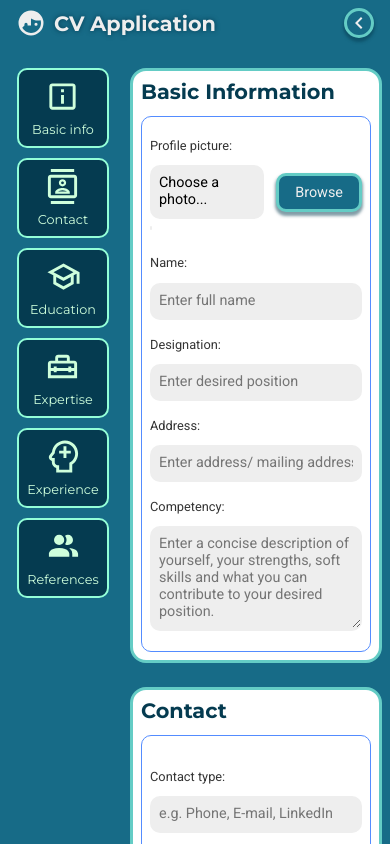
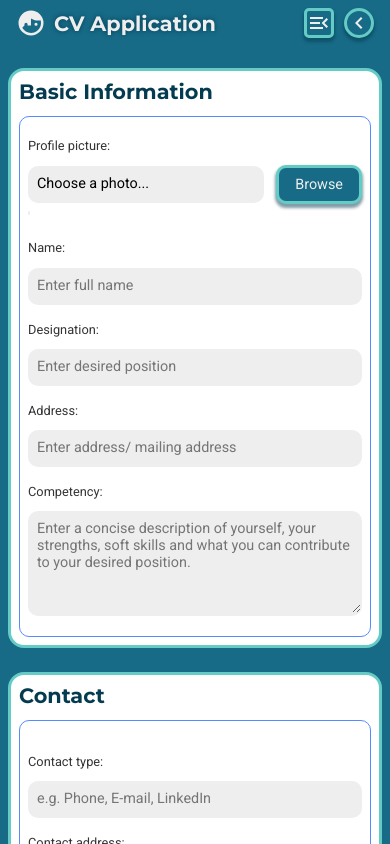
Before and after one commit to makieldeviso/CV-Application, a React (Vite) app: page / in a window 390 px wide. Built offline with nearby package versions, Linux system fonts and the light colour scheme.

Commit message:
Adds styling and script for FormNav

```diff
--- a/src/App.jsx
+++ b/src/App.jsx
@@ -1,7 +1,8 @@
-import { useState, useEffect } from 'react'
+import { useState, useEffect} from 'react'
 import Form from './components/Form.jsx'
 import CVTemplate from './components/Template.jsx'
 import SlideButton from './components/Slider.jsx';
+import { NavOpener } from './components/FormNav.jsx';
 
 import { setLocalStorageSubmittedValues, getLocalStorageSubmittedValues } from './scripts/memoryHandler.js';
 
@@ -37,7 +38,11 @@ function App() {
         <h1 className='page-title'>CV Application</h1>
       </div>
 
-      <SlideButton/>
+      <div className='menu-btns'>
+        <NavOpener/>
+        <SlideButton/>
+      </div>
+
     </header>
 
     {/* transitionEnd to animate resize and responsive screen  */}
--- a/src/components/Form.jsx
+++ b/src/components/Form.jsx
@@ -7,7 +7,7 @@ import EducationInfo from "./EducationInfo";
 import ExpertiseInfo from "./ExpertiseInfo";
 import ExperienceInfo from "./ExperienceInfo";
 import ReferenceInfo from "./ReferenceInfo";
-import FormNav from "./FormNav";
+import { FormNav } from "./FormNav";
 
 import { SendIcon, EraserIcon } from "./Icons";
 
--- a/src/components/FormNav.jsx
+++ b/src/components/FormNav.jsx
@@ -1,7 +1,36 @@
 import { NavIcons } from "./Icons"
+import { useState } from "react";
 
+const NavOpener = function () {
+  const [navStatus, setNavStatus] = useState(false);
+
+  const handleNavSlide = function () {
+    const formNavBar = document.querySelector('.form-nav');
+
+    if (navStatus) {
+      setNavStatus((n) => n = false);
+      formNavBar.classList.remove('shown');
+    } else {
+      setNavStatus((n) => n = true);
+      formNavBar.classList.add('shown');
+    }
+  }
+
+  return (
+    <button
+      type='button'
+      className="nav-opener menu-btn"
+      value ={navStatus}
+      aria-label = {!navStatus ? 'open form navigation' : 'close form navigation'}
+      onClick = {handleNavSlide}
+    >
+      {!navStatus ? <NavIcons iconName={'NavOpenIcon'}/> : <NavIcons iconName={'NavCloseIcon'}/> }
+    </button>
+  )
+}
 
 const FormNav = function () {
+
   return (
     <nav className="form-nav">
       <ul>
@@ -42,8 +71,10 @@ const FormNav = function () {
           </a>
         </li>
       </ul>
+
     </nav>
+
   )
 }
 
-export default FormNav
+export {NavOpener, FormNav}
--- a/src/components/Icons.jsx
+++ b/src/components/Icons.jsx
@@ -11,6 +11,8 @@ import SchoolOutline from '@mdi/react';
 import ToolboxOutline from '@mdi/react';
 import HeadPlusOutline from '@mdi/react';
 import AccountMultiple from '@mdi/react';
+import MenuOpen from '@mdi/react';
+import MenuClose from '@mdi/react';
 import {
   mdiAlertCircleOutline,
   mdiClose,
@@ -22,30 +24,32 @@ import {
   mdiSchoolOutline,
   mdiToolboxOutline,
   mdiHeadPlusOutline,
-  mdiAccountMultiple
+  mdiAccountMultiple,
+  mdiMenuOpen ,
+  mdiMenuClose
+
  } from '@mdi/js';
 
 
-
-
-<AccountMultiple path={mdiAccountMultiple} size={1} />
-
-
 const NavIcons = function ({iconName}) {
-
   const Icons = {
     BasicInfoIcon : <InformationBoxOutline path={mdiInformationBoxOutline} className='nav-icon' />,
     ContactIcon : <ContactsOutline path={mdiContactsOutline} className='nav-icon' />,
     EducationIcon : <SchoolOutline path={mdiSchoolOutline} className='nav-icon' />,
     ExpertiseIcon : <ToolboxOutline path={mdiToolboxOutline} className='nav-icon' />,
     ExperienceIcon : <HeadPlusOutline path={mdiHeadPlusOutline} className='nav-icon' />,
-    ReferenceIcon : <AccountMultiple path={mdiAccountMultiple} className='nav-icon' />
+    ReferenceIcon : <AccountMultiple path={mdiAccountMultiple} className='nav-icon' />,
+    NavOpenIcon : <MenuOpen path={mdiMenuOpen} />,
+    NavCloseIcon : <MenuClose path={mdiMenuClose} />
   }
 
   return (
     <>{Icons[iconName]}</>
   )
+}
 
+NavIcons.propTypes = {
+  iconName: PropTypes.string,
 }
 
 const SendIcon = function () {
--- a/src/components/Slider.jsx
+++ b/src/components/Slider.jsx
@@ -28,7 +28,7 @@ const SlideButton = function () {
   }
 
   return (
-    <button className='slide-btn' onClick={handleSlide} aria-label={formView ? 'Show CV Template': 'Return to form fields' }>
+    <button className='slide-btn menu-btn' onClick={handleSlide} aria-label={formView ? 'Show CV Template': 'Return to form fields' }>
       {formView ? <LeftChevronIcon path={mdiChevronLeft}/> : <RightChevronIcon path={mdiChevronRight}/> }
     </button>
   )
--- a/src/styles/index.css
+++ b/src/styles/index.css
@@ -82,6 +82,15 @@ div#root {
   color: var(--off-white);
 }
 
+.menu-btns {
+  display: flex;
+  width: max-content;
+  margin-right: var(--margin);
+  justify-content: start;
+  align-items: center;
+  gap: 10px;
+}
+
 .main-content {
   position: relative;
   display: grid;
@@ -98,6 +107,11 @@ div#root {
   width: 110px;
   display: flex;
   justify-content: center;
+  transform: translateX(0);
+}
+
+.form-nav.shown {
+  transform: translateX(0);
 }
 
 .form-nav ul {
@@ -116,39 +130,52 @@ div#root {
   background-color: var(--darkest-blue);
   border: 2px solid var(--light-green);
   border-radius: 10px;
-  padding: calc(var(--padding) * 0.5);
   min-width: max-content;
-  width: 100%;
-  height: 80px;
+  width: max-content;
+  height: max-content;
 
   display: flex;
   justify-content: center;
   align-items: center;
+  box-shadow: 0 3px 3px 1px rgba(5, 59, 80, 0.5);
+
+  transition: transform 0.2s ease-in-out, box-shadow 0.2s ease-in-out;
 }
 
 .form-nav a {
   font-family: var(--header-font);
-  font-size: 0.8rem;
+  font-size: 0.6rem;
   color: var(--off-white);
   text-decoration: none;
-  width: max-content;
+  width: 70px;
+  padding: calc(var(--padding) * 0.5);
 
   display: flex;
   flex-direction: column;
   justify-content: center;
   align-items: center;
-  gap: 8px;
-  color: var(--lightest-green);
+  gap: 4px;
+  color: white;
+
+  transition: color 0.2s ease-in-out;
 }
 
 .form-nav a svg {
-  width: 35px;
+  width: 30px;
+}
+
+.form-nav a:hover {
+  color: var(--light-green);
+}
+
+.form-nav li:hover {
+  transform: translateX(-5px);
+  box-shadow: 5px 3px 3px 1px rgba(5, 59, 80, 0.5);
 }
 
 .info-form {
   height: 100%;
-  padding: var(--padding);
-  padding-left: 0;
+  padding: 0 var(--padding) var(--padding) 0;
   display: grid;
   grid-template-columns: max-content 1fr;
   grid-template-rows: max-content max-content;
--- a/src/styles/responsive.css
+++ b/src/styles/responsive.css
@@ -1,4 +1,4 @@
-.slide-btn {
+.menu-btn {
   justify-self: end;
   align-self: center;
   width: 30px;
@@ -7,7 +7,6 @@
   border: 3px solid var(--lighter-blue);
   background-color: var(--dark-blue);
   box-shadow: 0 3px 3px 1px rgba(5, 59, 80, 0.5);
-  margin-right: var(--margin);
 
   display: flex;
   justify-content: center;
@@ -16,16 +15,20 @@
   transition: transform 0.2s ease-in-out, filter 0.2s ease-in-out;
 }
 
-.slide-btn:hover {
+.menu-btn.nav-opener {
+  display: none;
+}
+
+.menu-btn:hover {
   cursor: pointer;
   filter: brightness(1.1);
 }
 
-.slide-btn:active {
+.menu-btn:active {
   transform: scale(0.9);
 }
 
-.slide-btn svg path {
+.menu-btn svg path {
   fill: var(--off-white) !important;
 }
 
@@ -66,9 +69,14 @@
   .main-content .info-form {
     overflow-x: hidden;
     width: 100%;
+    grid-template-columns: 1fr;
+    grid-template-areas:
+    'form'
+    'btns';
+
   }
 
-  .slide-btn {
+  .menu-btns {
     margin: 0;
   }
 
@@ -156,4 +164,40 @@
 
   /* profile picture input type=file (start) */
 
+  /* form nav (start) */
+  .form-nav {
+    position: fixed;
+    right: var(--padding);
+
+    display: flex;
+    flex-direction: column;
+    gap: 10px;
+    transition: transform 0.2s ease-in-out;
+    transform: translateX(100vw);
+  }
+
+  .form-nav.shown {
+    transform: translateX(0);
+  }
+
+
+  .form-nav ul {
+    padding: var(--padding);
+    background-color: rgba(5, 59, 80, 0.5);
+    border-radius: 10px;
+    position: unset;
+  }
+
+  .form-nav li:hover {
+    transform: translateX(-5px);
+    box-shadow: 5px 3px 3px 1px rgba(5, 59, 80, 0.5);
+  }
+
+  .menu-btn.nav-opener {
+    display: unset;
+    border-radius: 5px;
+  }
+
+  /* form nav (end) */
+
 }
```
